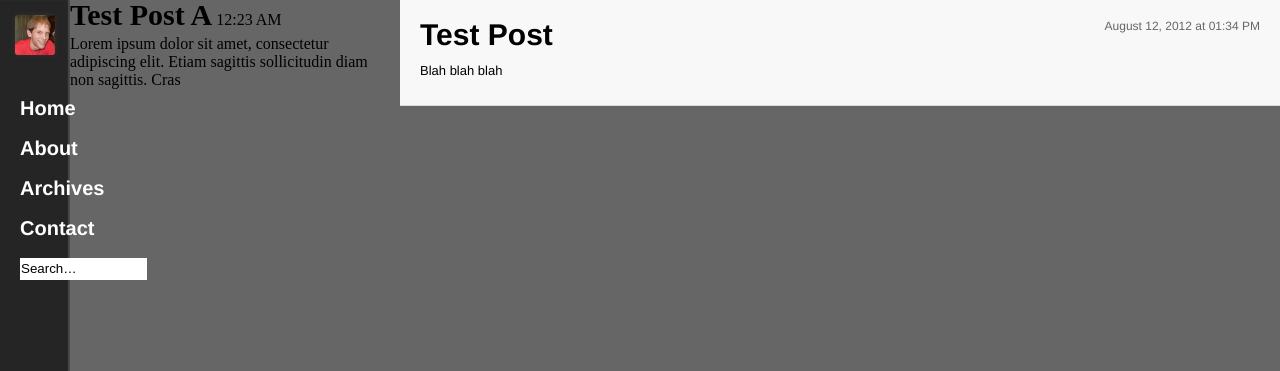
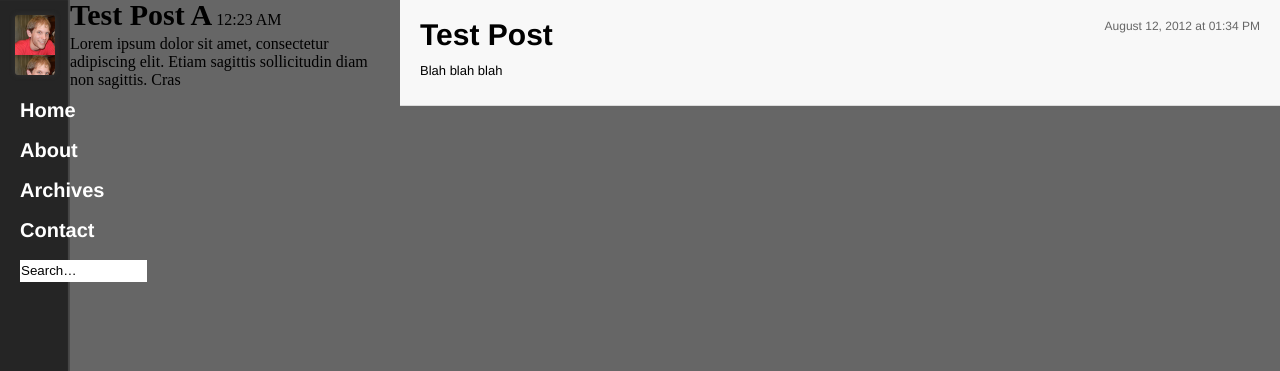
Before and after one commit to Tanner/Blog, a Jekyll site: the page built from _posts/2012-01-09-test-post.markdown, in a window 1280 px wide. Shown: the top 371 px of the page. Built offline with Jekyll 4.4.1, drawn with Linux system fonts in a browser that asks for light colours; Markdown is read by kramdown in place of the engine named in the settings.

Commit message:
Make the avatar in the list.

```diff
--- a/_layouts/default.html
+++ b/_layouts/default.html
@@ -14,8 +14,8 @@
 
 <div id="wrapper">
 	<div id="sidebar">
-		<div id="avatar" class="icon"></div>
-		<ul class="icon">
+		<ul>
+			<li id="avatar" class="icon"></li>
 			<li><a href="{{ site.baseurl }}/">Home</a></li>
 			<li><a href="{{ site.baseurl }}/about.html">About</a></li>
 			<li><a href="{{ site.baseurl }}">Archives</a></li>
--- a/css/style.css
+++ b/css/style.css
@@ -35,7 +35,7 @@ img {
 	-webkit-box-shadow: inset -2px 0px 1px #4a4a4a;
 }
 
-#sidebar > .icon {
+#sidebar .icon {
 	height: 40px;
 	width: 40px;
 
```
